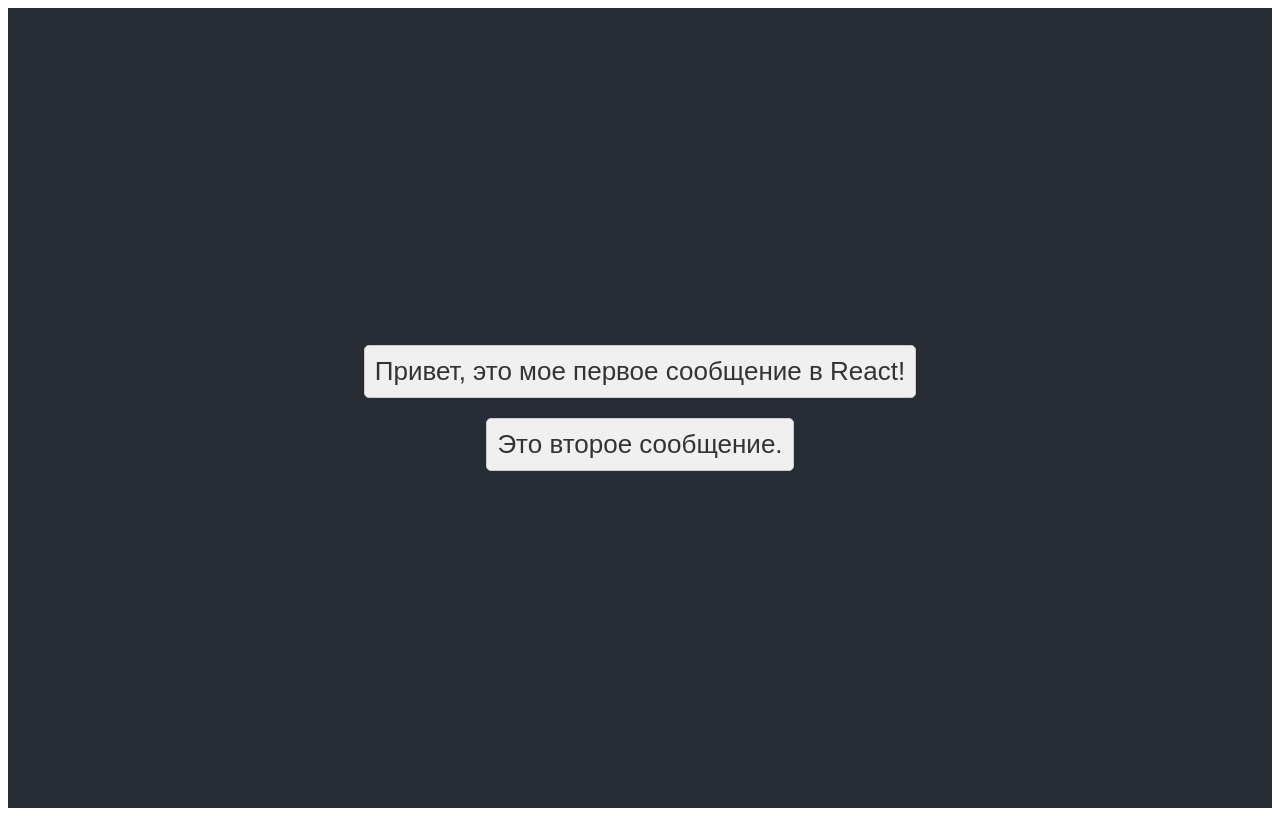
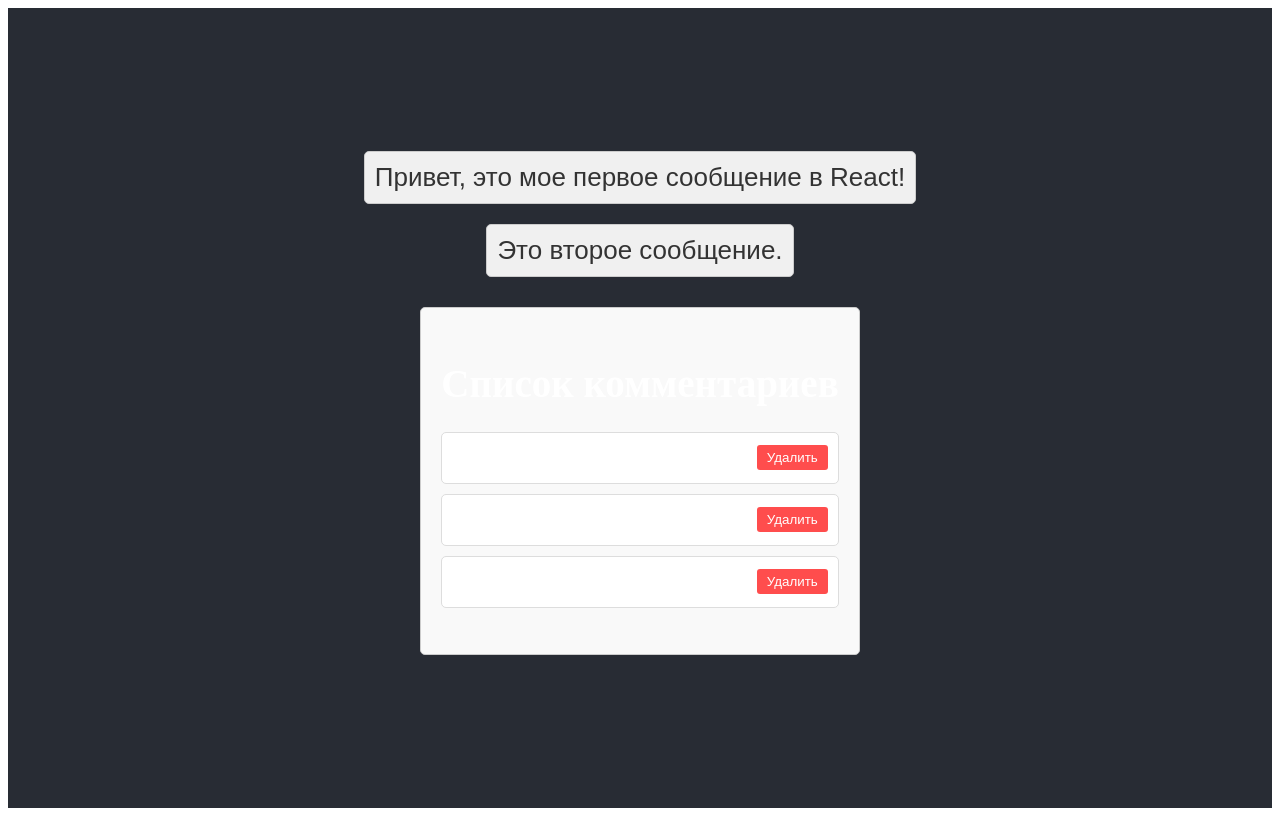
Before and after one commit to Ikul23/React, a React (Create React App) app in the folder react-ht/: page / in a window 1280 px wide. Built offline with nearby package versions, Linux system fonts and the light colour scheme.

Commit message:
HT2 added in React  App

```diff
--- a/react-ht/src/App.js
+++ b/react-ht/src/App.js
@@ -1,5 +1,6 @@
 import React from 'react';
 import Message from './Message';
+import CommentsList from './CommentsList';
 import './App.css';
 
 function App() {
@@ -8,6 +9,7 @@
       <header className="App-header">
         <Message text="Привет, это мое первое сообщение в React!" />
         <Message text="Это второе сообщение." />
+        <CommentsList />
       </header>
     </div>
   );
--- /dev/null
+++ b/react-ht/src/CommentsList.js
@@ -0,0 +1,35 @@
+import React, { useState } from 'react';
+import './index.css';
+const CommentsList = () => {
+  // Инициализируем состояние с массивом комментариев
+  const [comments, setComments] = useState([
+    { id: 1, text: "Это первый комментарий" },
+    { id: 2, text: "Это второй комментарий" },
+    { id: 3, text: "Это третий комментарий" }
+  ]);
+
+  // Функция для удаления комментария по id
+  const handleDeleteComment = (id) => {
+    setComments(comments.filter(comment => comment.id !== id));
+  };
+
+  return (
+    <div className="comments-list">
+      <h2>Список комментариев</h2>
+      {comments.length === 0 ? (
+        <p>Комментариев пока нет.</p>
+      ) : (
+        <ul>
+          {comments.map(comment => (
+            <li key={comment.id}>
+              <span>{comment.text}</span>
+              <button onClick={() => handleDeleteComment(comment.id)}>Удалить</button>
+            </li>
+          ))}
+        </ul>
+      )}
+    </div>
+  );
+};
+
+export default CommentsList;
--- a/react-ht/src/index.css
+++ b/react-ht/src/index.css
@@ -7,3 +7,48 @@
   font-family: Arial, sans-serif;
   color: #333;
 }
+.comments-list {
+  margin: 20px;
+  padding: 20px;
+  border: 1px solid #ccc;
+  border-radius: 5px;
+  background-color: #f9f9f9;
+}
+
+.comments-list h2 {
+  margin-bottom: 15px;
+}
+
+.comments-list ul {
+  list-style-type: none;
+  padding: 0;
+}
+
+.comments-list li {
+  display: flex;
+  justify-content: space-between;
+  align-items: center;
+  padding: 10px;
+  margin: 10px 0;
+  background-color: #fff;
+  border: 1px solid #ddd;
+  border-radius: 5px;
+}
+
+.comments-list li span {
+  flex-grow: 1;
+  margin-right: 10px;
+}
+
+.comments-list li button {
+  background-color: #ff4d4d;
+  color: white;
+  border: none;
+  padding: 5px 10px;
+  border-radius: 3px;
+  cursor: pointer;
+}
+
+.comments-list li button:hover {
+  background-color: #ff1a1a;
+}
```
